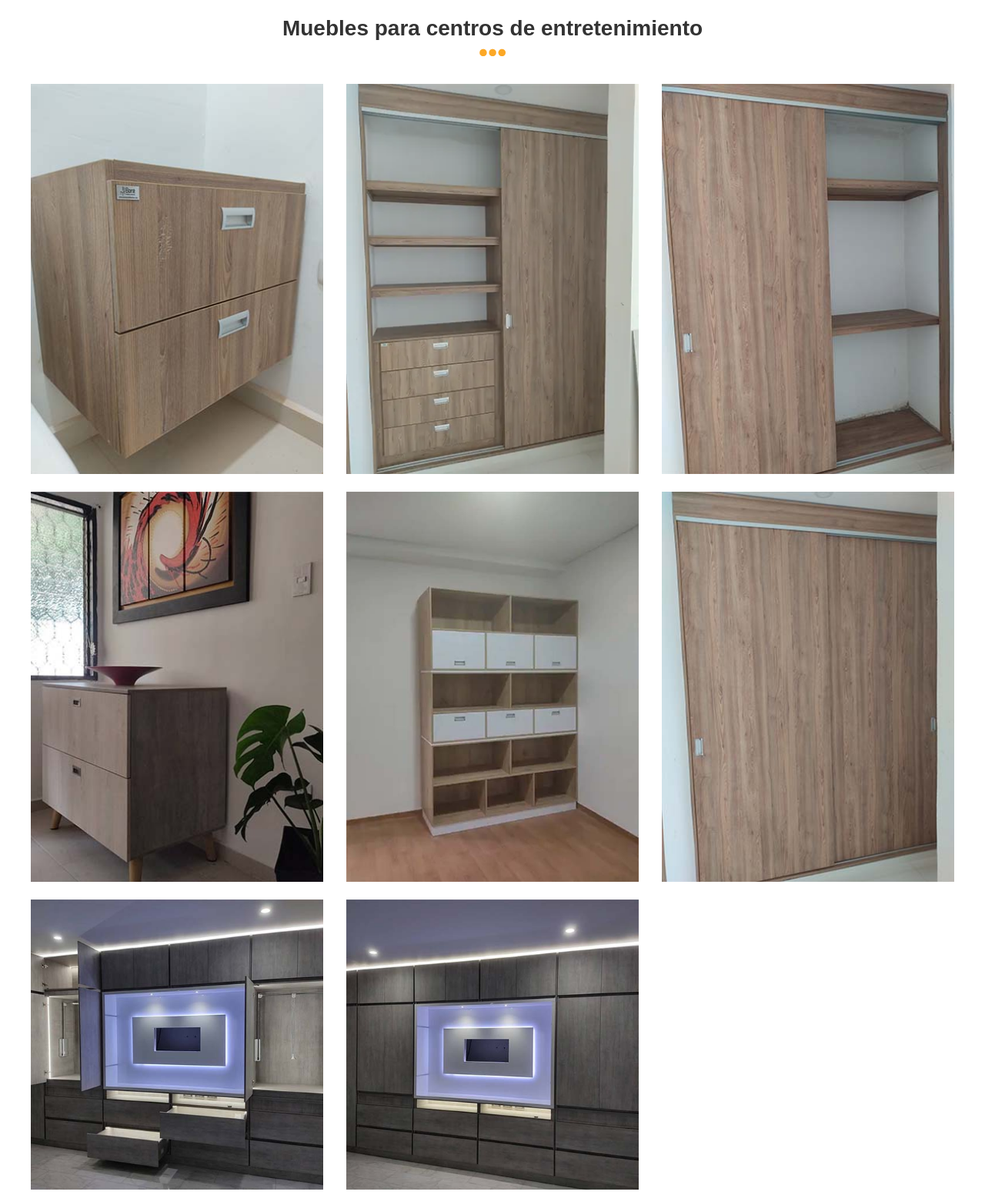
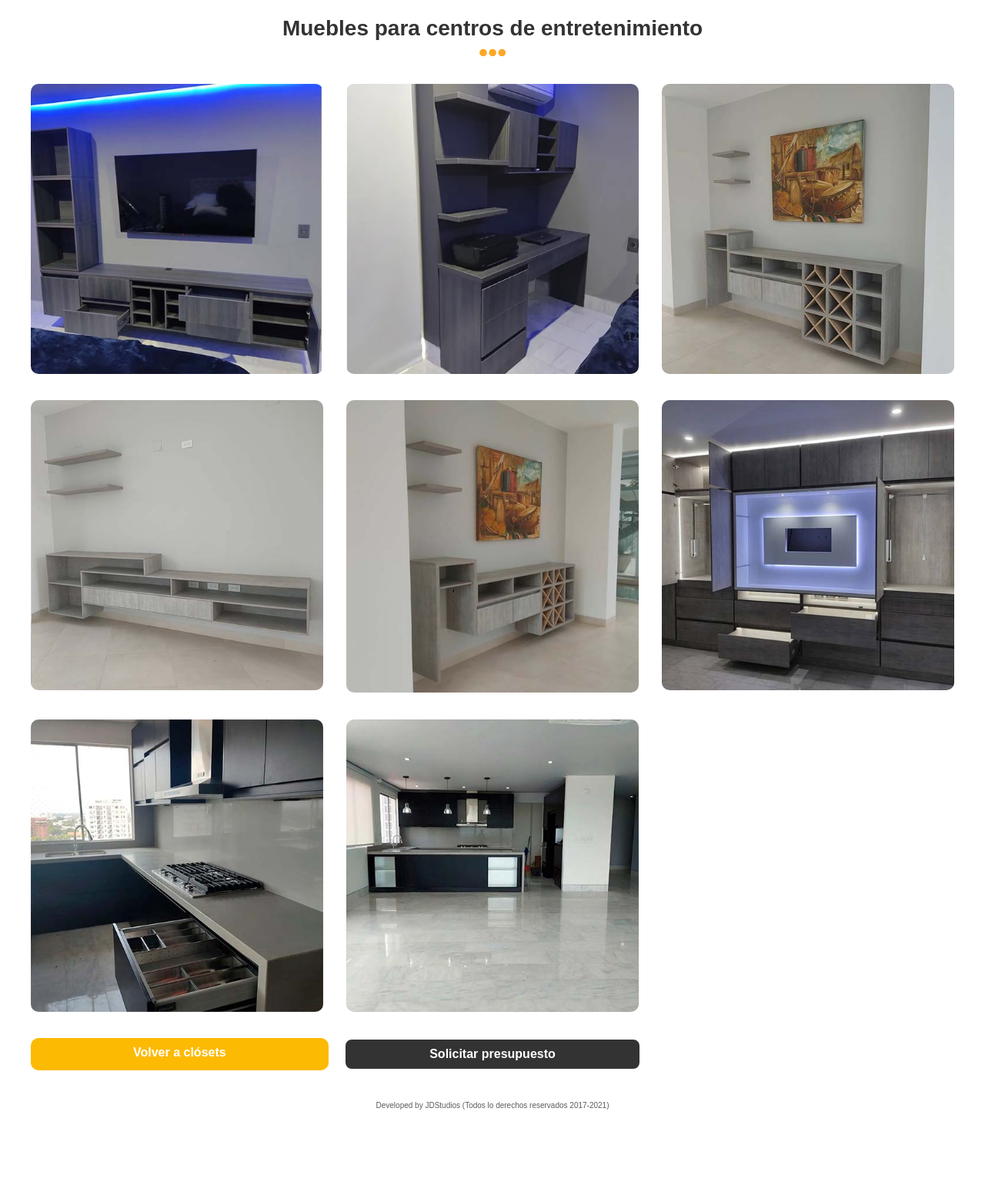
Before and after one commit to Dennish02/Bore-Mobiliarios, a plain HTML site: page mueblestv.html in a window 1280 px wide. Shown: the part 802-2355 px from the top of the page at 77% size. After the commit the page ends 2255 px from the top, so only its background shows below. Drawn offline with Linux system fonts and the light colour scheme.

Commit message:
cambio de fotos

```diff
--- a/css/galeria.css
+++ b/css/galeria.css
@@ -47,5 +47,6 @@ figure {
 }
 .img-contenedor--img{
     margin: 0 auto;
-    width: 100%
+    width: 100%;
+    border-radius: 1rem;
 }
--- a/mueblestv.html
+++ b/mueblestv.html
@@ -46,48 +46,40 @@
         <div class="gallery__grid">
           <div class="img-contenedor">
             <figure>
-              <source class="img-contenedor--img" srcset="img/galeria/zapatero-1.webp" type="image/webp">
-              <img class="img-contenedor--img" src="img/galeria/zapatero-1.jpg" alt="Foto centro Entretenimieto">
+              <source class="img-contenedor--img" srcset="img/galeria/ce-1.webp" type="image/webp">
+              <img class="img-contenedor--img" src="img/galeria/ce-1.jpg" alt="Foto centro Entretenimieto">
               </picture>
             </figure>
           </div>
           <div class="img-contenedor">
             <figure>
               <picture>
-                <source class="img-contenedor--img" srcset="img/galeria/closet-3.webp" type="image/webp">
-                <img class="img-contenedor--img" loading="lazy" src="img/galeria/closet-3.jpg"
+                <source class="img-contenedor--img" srcset="img/galeria/ce-2.webp" type="image/webp">
+                <img class="img-contenedor--img" loading="lazy" src="img/galeria/ce-2.jpg"
                   alt="Foto centro Entretenimieto">
               </picture>
             </figure>
           </div>
           <div class="img-contenedor">
             <figure >
-              <source class="img-contenedor--img" srcset="img/galeria/closet-4.webp" type="image/webp">
-              <img class="img-contenedor--img" loading="lazy" src="img/galeria/closet-4.jpg"
+              <source class="img-contenedor--img" srcset="img/galeria/ce-5.webp" type="image/webp">
+              <img class="img-contenedor--img" loading="lazy" src="img/galeria/ce-5.jpg"
                 alt="Foto centro Entretenimieto">
               </picture>
             </figure>
           </div>
           <div class="img-contenedor">
             <figure >
-              <source class="img-contenedor--img" srcset="img/galeria/zapatero-2.webp" type="image/webp">
-              <img class="img-contenedor--img" loading="lazy" src="img/galeria/zapatero-2.jpg"
+              <source class="img-contenedor--img" srcset="img/galeria/ce-6.webp" type="image/webp">
+              <img class="img-contenedor--img" loading="lazy" src="img/galeria/ce-6.jpg"
                 alt="Foto centro Entretenimieto">
               </picture>
             </figure>
           </div>
           <div class="img-contenedor">
             <figure >
-              <source class="img-contenedor--img" srcset="img/galeria/estanteria-1.webp" type="image/webp">
-              <img class="img-contenedor--img" loading="lazy" src="img/galeria/estanteria-1.jpg"
-                alt="Foto centro Entretenimieto">
-              </picture>
-            </figure>
-          </div>
-          <div class="img-contenedor">
-            <figure >
-              <source class="img-contenedor--img" srcset="img/galeria/closet-5.webp" type="image/webp">
-              <img class="img-contenedor--img" loading="lazy" src="img/galeria/closet-5.jpg"
+              <source class="img-contenedor--img" srcset="img/galeria/ce-7.webp" type="image/webp">
+              <img class="img-contenedor--img" loading="lazy" src="img/galeria/ce-7.jpg"
                 alt="Foto centro Entretenimieto">
               </picture>
             </figure>
@@ -102,8 +94,16 @@
           </div>
           <div class="img-contenedor">
             <figure >
-              <source class="img-contenedor--img" srcset="img/galeria/closet-2.webp" type="image/webp">
-              <img class="img-contenedor--img" loading="lazy" src="img/galeria/closet-2.jpg"
+              <source class="img-contenedor--img" srcset="img/galeria/cocina-1.webp" type="image/webp">
+              <img class="img-contenedor--img" loading="lazy" src="img/galeria/cocina-1.jpg"
+                alt="Foto centro Entretenimieto">
+              </picture>
+            </figure>
+          </div>
+          <div class="img-contenedor">
+            <figure >
+              <source class="img-contenedor--img" srcset="img/galeria/cocina-2.webp" type="image/webp">
+              <img class="img-contenedor--img" loading="lazy" src="img/galeria/cocina-2.jpg"
                 alt="Foto centro Entretenimieto">
               </picture>
             </figure>
```
